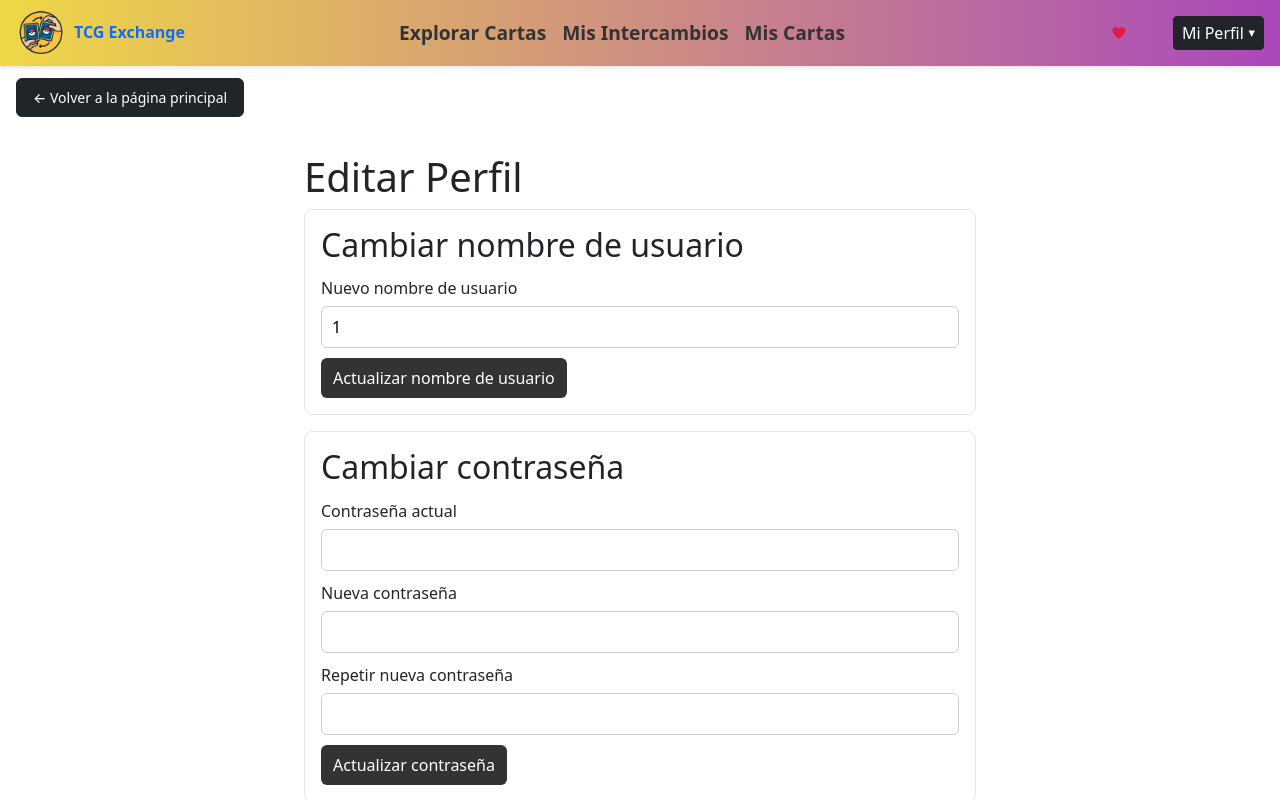
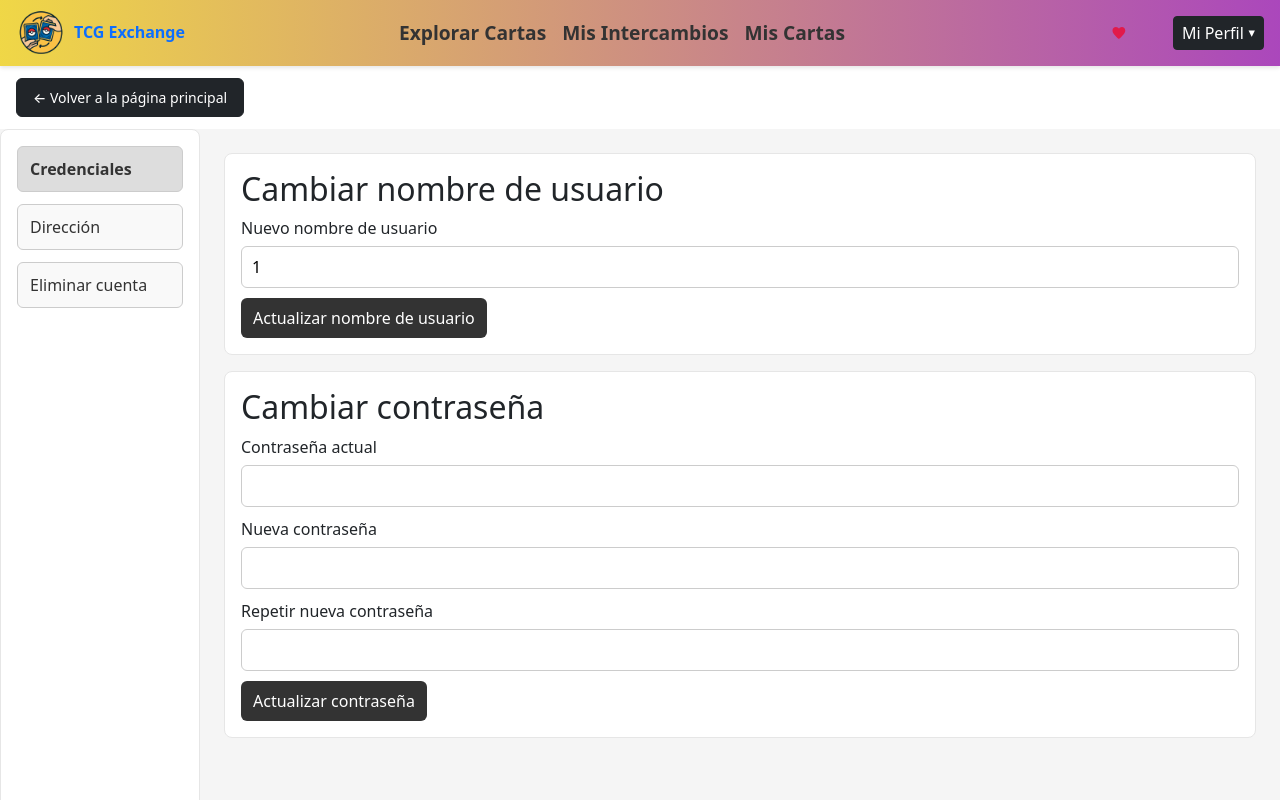
Before and after one commit to legolegolegolego/TCG_Exchange_Frontend, a React (Vite) app: page /editar-perfil in a window 1280 px wide. Shown: the top 800 px of the page. Built offline with nearby package versions, Linux system fonts and the light colour scheme; no server answers; sample sign-in values are in the browser's storage.

Commit message:
editar perfil panel direccion credenciales funcionando y estilizado

```diff
--- a/src/pages/EditarPerfil/EditarPerfil.jsx
+++ b/src/pages/EditarPerfil/EditarPerfil.jsx
@@ -1,5 +1,6 @@
 import styles from "./EditarPerfil.module.css";
 import { changeUsername, changePassword, deleteUser } from "../../services/usuarios.js";
+import { getDireccionByUsername, updateDireccion, createDireccion } from "../../services/direcciones.js";
 import { useAuth } from "../../context/AuthContext.jsx";
 import { useState, useEffect } from "react";
 import { getCurrentUser } from "../../utils/token.js";
@@ -7,23 +8,34 @@ import { useNavigate } from "react-router-dom";
 import Notification from "../../components/Notification/Notification.jsx";
 
 const EditarPerfil = () => {
+    const [activeTab, setActiveTab] = useState("credenciales"); // Tab activa: credenciales o direccion
+
+    // --- Datos de usuario ---
     const [username, setUsername] = useState("");
     const [passwordActual, setPasswordActual] = useState("");
     const [passwordNueva, setPasswordNueva] = useState("");
     const [passwordNueva2, setPasswordNueva2] = useState("");
-
     const [userErr, setUserErr] = useState("");
     const [passErr, setPassErr] = useState("");
+
     const { token, logout } = useAuth();
     const [userId, setUserId] = useState(null);
 
     const navigate = useNavigate();
 
+    // --- Modal eliminar cuenta ---
     const [showDeleteModal, setShowDeleteModal] = useState(false);
     const [deleteErr, setDeleteErr] = useState("");
 
-    // Centralizamos la notificación
+    // --- Notificación ---
     const [notification, setNotification] = useState(null);
+
+    // --- Datos de dirección ---
+    const [calleYNumero, setCalleYNumero] = useState("");
+    const [pisoYPuerta, setPisoYPuerta] = useState("");
+    const [codigoPostal, setCodigoPostal] = useState("");
+    const [ciudad, setCiudad] = useState("");
+    const [pais, setPais] = useState("");
 
     useEffect(() => {
         const user = getCurrentUser();
@@ -34,8 +46,25 @@ const EditarPerfil = () => {
 
         if (user.username) setUsername(user.username);
         setUserId(user.id);
+
+        // Cargar dirección si existe
+        getDireccionByUsername(user.username)
+            .then(res => {
+                const d = res.data;
+                if (d) {
+                    setCalleYNumero(d.calleYNumero || "");
+                    setPisoYPuerta(d.pisoYPuerta || "");
+                    setCodigoPostal(d.codigoPostal || "");
+                    setCiudad(d.ciudad || "");
+                    setPais(d.pais || "");
+                }
+            })
+            .catch(() => {
+                // No existe dirección, campos vacíos
+            });
     }, [token]);
 
+    // --- Manejo de credenciales ---
     const handleUsernameSubmit = async (e) => {
         e.preventDefault();
         setUserErr("");
@@ -45,14 +74,12 @@ const EditarPerfil = () => {
 
             await changeUsername(userId, username);
 
-            // Guardamos la notificación en sessionStorage
             sessionStorage.setItem("notification", JSON.stringify({
                 type: "success",
                 message: "Nombre de usuario actualizado correctamente."
             }));
 
             logout();
-
             navigate("/login", { replace: true });
         } catch (err) {
             setUserErr(err.response?.data?.mensaje || err.message || "Error al actualizar usuario");
@@ -78,7 +105,6 @@ const EditarPerfil = () => {
             setPasswordNueva2("");
 
             logout();
-
             navigate("/login", { replace: true });
 
         } catch (err) {
@@ -94,7 +120,6 @@ const EditarPerfil = () => {
 
             await deleteUser(userId);
 
-            // Guardar mensaje temporal para login
             sessionStorage.setItem(
                 "notification",
                 JSON.stringify({
@@ -104,7 +129,6 @@ const EditarPerfil = () => {
             );
 
             logout();
-
             navigate("/login", { replace: true });
 
         } catch (err) {
@@ -112,19 +136,68 @@ const EditarPerfil = () => {
         }
     };
 
+    // --- Manejo de dirección ---
+    const handleDireccionSubmit = async (e) => {
+        e.preventDefault();
+        try {
+            const direccionDTO = {
+                calleYNumero,
+                pisoYPuerta: pisoYPuerta || null,
+                codigoPostal,
+                ciudad,
+                pais
+            };
+
+            // Intentar actualizar; si no existe, crear
+            await updateDireccion(direccionDTO).catch(async (err) => {
+                // Si falla por no existir, creamos
+                await createDireccion(direccionDTO);
+            });
+
+            sessionStorage.setItem("notification", JSON.stringify({
+                type: "success",
+                message: "Dirección actualizada correctamente."
+            }));
+
+            setNotification({
+                type: "success",
+                message: "Dirección actualizada correctamente."
+            });
+        } catch (err) {
+            setNotification({
+                type: "error",
+                message: err.response?.data?.mensaje || err.message || "Error al actualizar dirección"
+            });
+        }
+    };
+
     return (
         <div className={styles.container}>
-            <h1>Editar Perfil</h1>
+            <div className={styles.sidebar}>
+                <button
+                    className={activeTab === "credenciales" ? styles.active : ""}
+                    onClick={() => setActiveTab("credenciales")}
+                >
+                    Credenciales
+                </button>
+                <button
+                    className={activeTab === "direccion" ? styles.active : ""}
+                    onClick={() => setActiveTab("direccion")}
+                >
+                    Dirección
+                </button>
+                <button
+                    className={activeTab === "eliminar" ? styles.active : ""}
+                    onClick={() => setActiveTab("eliminar")}
+                >
+                    Eliminar cuenta
+                </button>
+            </div>
 
-            {/* NOTIFICACIÓN */}
-            {notification && (
-                <Notification
-                    type={notification.type}
-                    message={notification.message}
-                    onClose={() => setNotification(null)}
-                />
-            )}
-
+            <div className={styles.content}>
+                {activeTab === "credenciales" && (
+                    <>
+                        {/* Formulario de nombre de usuario */}
                         <section className={styles.section}>
                             <h2>Cambiar nombre de usuario</h2>
                             <form onSubmit={handleUsernameSubmit}>
@@ -136,13 +209,12 @@ const EditarPerfil = () => {
                                         onChange={(e) => setUsername(e.target.value)}
                                     />
                                 </div>
-                    <button className={styles.button} type="submit">
-                        Actualizar nombre de usuario
-                    </button>
+                                <button className={styles.button} type="submit">Actualizar nombre de usuario</button>
                                 {userErr && <p className={styles.error}>{userErr}</p>}
                             </form>
                         </section>
 
+                        {/* Formulario de contraseña */}
                         <section className={styles.section}>
                             <h2>Cambiar contraseña</h2>
                             <form onSubmit={handlePasswordSubmit}>
@@ -173,13 +245,67 @@ const EditarPerfil = () => {
                                         onChange={(e) => setPasswordNueva2(e.target.value)}
                                     />
                                 </div>
-                    <button className={styles.button} type="submit">
-                        Actualizar contraseña
-                    </button>
+                                <button className={styles.button} type="submit">Actualizar contraseña</button>
                                 {passErr && <p className={styles.error}>{passErr}</p>}
                             </form>
                         </section>
+                    </>
+                )}
 
+                {activeTab === "direccion" && (
+                    <section className={styles.section}>
+                        <h2>Actualizar Dirección</h2>
+                        <form onSubmit={handleDireccionSubmit}>
+                            <div className={styles.field}>
+                                <label>Calle y número</label>
+                                <input
+                                    className={styles.input}
+                                    value={calleYNumero}
+                                    onChange={(e) => setCalleYNumero(e.target.value)}
+                                    required
+                                />
+                            </div>
+                            <div className={styles.field}>
+                                <label>Piso y puerta</label>
+                                <input
+                                    className={styles.input}
+                                    value={pisoYPuerta}
+                                    onChange={(e) => setPisoYPuerta(e.target.value)}
+                                />
+                            </div>
+                            <div className={styles.field}>
+                                <label>Código postal</label>
+                                <input
+                                    className={styles.input}
+                                    value={codigoPostal}
+                                    onChange={(e) => setCodigoPostal(e.target.value)}
+                                    required
+                                />
+                            </div>
+                            <div className={styles.field}>
+                                <label>Ciudad</label>
+                                <input
+                                    className={styles.input}
+                                    value={ciudad}
+                                    onChange={(e) => setCiudad(e.target.value)}
+                                    required
+                                />
+                            </div>
+                            <div className={styles.field}>
+                                <label>País</label>
+                                <input
+                                    className={styles.input}
+                                    value={pais}
+                                    onChange={(e) => setPais(e.target.value)}
+                                    required
+                                />
+                            </div>
+                            <button className={styles.button} type="submit">Actualizar dirección</button>
+                        </form>
+                    </section>
+                )}
+
+                {activeTab === "eliminar" && (
                     <section className={styles.section}>
                         <h2>Eliminar cuenta</h2>
                         <button
@@ -189,14 +315,14 @@ const EditarPerfil = () => {
                             Eliminar cuenta
                         </button>
                     </section>
+                )}
 
+                {/* Modal de eliminación */}
                 {showDeleteModal && (
                     <div className={styles.modalOverlay}>
                         <div className={styles.modal}>
                             <h3>¿Estás seguro que quieres eliminar tu cuenta?</h3>
-                        <p>
-                            Ya no podrás acceder más a nuestra web con tu usuario.
-                        </p>
+                            <p>Ya no podrás acceder más a nuestra web con tu usuario.</p>
 
                             {deleteErr && <p className={styles.error}>{deleteErr}</p>}
 
@@ -219,6 +345,16 @@ const EditarPerfil = () => {
                     </div>
                 )}
             </div>
+
+            {/* Notificación */}
+            {notification && (
+                <Notification
+                    type={notification.type}
+                    message={notification.message}
+                    onClose={() => setNotification(null)}
+                />
+            )}
+        </div>
     );
 };
 
--- a/src/pages/EditarPerfil/EditarPerfil.module.css
+++ b/src/pages/EditarPerfil/EditarPerfil.module.css
@@ -1,28 +1,71 @@
 .container {
+  display: flex;
+  min-height: 100vh;
+  background: #f5f5f5;
+}
+
+/* Panel lateral claro */
+.sidebar {
+  display: flex;
+  flex-direction: column;
+  gap: 12px;
+  min-width: 200px;
+  background: #fff;
+  border: 1px solid #e6e6e6;
+  border-radius: 8px;
+  padding: 16px;
+  flex-shrink: 0;
+}
+
+.sidebar button {
+  padding: 10px 12px;
+  border: 1px solid #ccc;
+  border-radius: 6px;
+  background: #f9f9f9;
+  color: #333;
+  cursor: pointer;
+  text-align: left;
+  width: 100%;
+  transition: background 0.2s;
+}
+
+.sidebar button:hover {
+  background: #e6e6e6;
+}
+
+.sidebar button.active {
+  background: #ddd;
+  font-weight: bold;
+}
+
+/* Contenido principal */
+.content {
+  flex: 1;
   padding: 24px;
-  max-width: 720px;
-  margin: 0 auto;
 }
+
+/* Secciones y formularios */
 .section {
+  background: white;
   border: 1px solid #e6e6e6;
   padding: 16px;
   border-radius: 8px;
   margin-bottom: 16px;
 }
-.section h2 {
-  margin: 0 0 12px 0;
-}
+
 .field {
   display: flex;
   flex-direction: column;
   gap: 6px;
   margin-bottom: 10px;
 }
+
 .input {
   padding: 8px 10px;
   border: 1px solid #ccc;
   border-radius: 6px;
 }
+
 .button {
   padding: 8px 12px;
   background: #333;
@@ -31,8 +74,16 @@
   border-radius: 6px;
   cursor: pointer;
 }
-.success { color: green; margin-top:8px }
-.error { color: red; margin-top:8px }
+
+.success {
+  color: green;
+  margin-top: 8px
+}
+
+.error {
+  color: red;
+  margin-top: 8px
+}
 
 .deleteButton {
   background-color: #b91c1c;
@@ -43,6 +94,7 @@
   cursor: pointer;
 }
 
+/* Modal */
 .modalOverlay {
   position: fixed;
   top: 0;
@@ -71,8 +123,8 @@
   margin-top: 20px;
 }
 
-.cancelButton {
-    background-color: #ef4444; /* llamativo */
+.confirmDeleteButton {
+  background-color: #ef4444;
   color: white;
   padding: 8px 14px;
   border: none;
@@ -80,11 +132,34 @@
   cursor: pointer;
 }
 
-.confirmDeleteButton {
-    background-color: #e5e7eb; /* menos llamativo */
+.cancelButton {
+  background-color: #e5e7eb;
   color: black;
   padding: 8px 14px;
   border: none;
   border-radius: 6px;
   cursor: pointer;
 }
+
+/* --- Responsive --- */
+@media (max-width: 768px) {
+  .container {
+    flex-direction: column;
+  }
+
+  .sidebar {
+    flex-direction: row;
+    justify-content: space-around;
+    min-width: 100%;
+  }
+
+  .sidebar button {
+    text-align: center;
+    width: auto;
+    flex: 1;
+  }
+
+  .content {
+    padding: 16px;
+  }
+}
```
Lines whose indentation alone changed are shown as unchanged.
